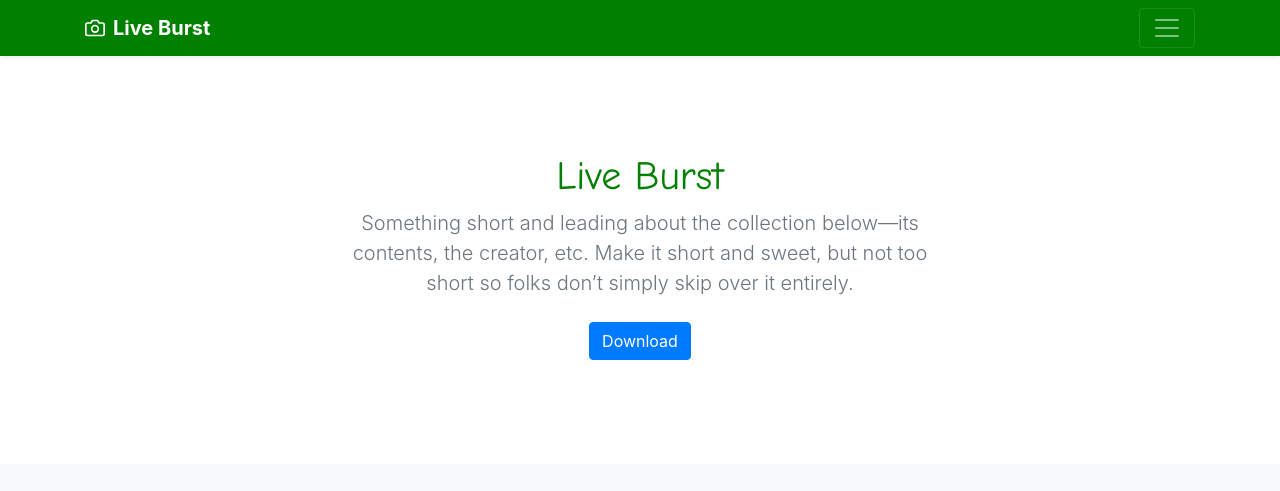
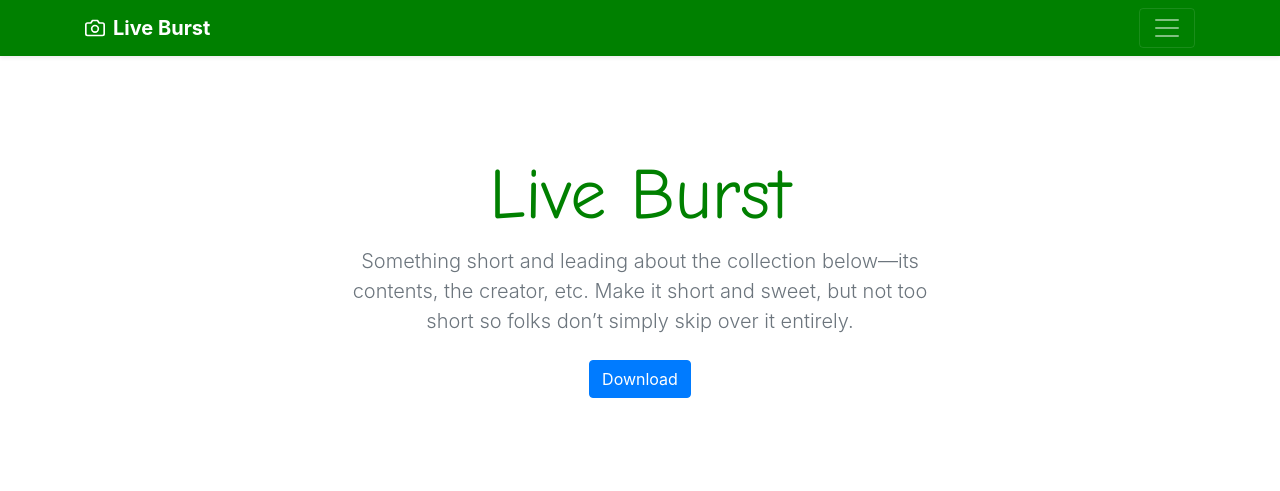
Before and after one commit to 13Abhishek/Live-Buster, a plain HTML site: page index.html in a window 1280 px wide. Shown: the top 491 px of the page. Drawn offline with nearby package versions, Linux system fonts and the light colour scheme.

Commit message:
Update index.html

```diff
--- a/index.html
+++ b/index.html
@@ -81,7 +81,7 @@ font-size:72;
 
         <section class="jumbotron text-center">
             <div class="container">
-                <h1 style="font-family: 'Comic Sans MS', 'Comic Sans', cursive; color:green;"id="HEllO">Live Burst</h1>
+                <h1 style="font-family: 'Comic Sans MS', 'Comic Sans', cursive; color:green;font-size:72px"id="HEllO">Live Burst</h1>
                 <p class="lead text-muted">Something short and leading about the collection below—its contents, the
                     creator, etc. Make it short and sweet, but not too short so folks don’t simply skip over it
                     entirely.</p>
```
